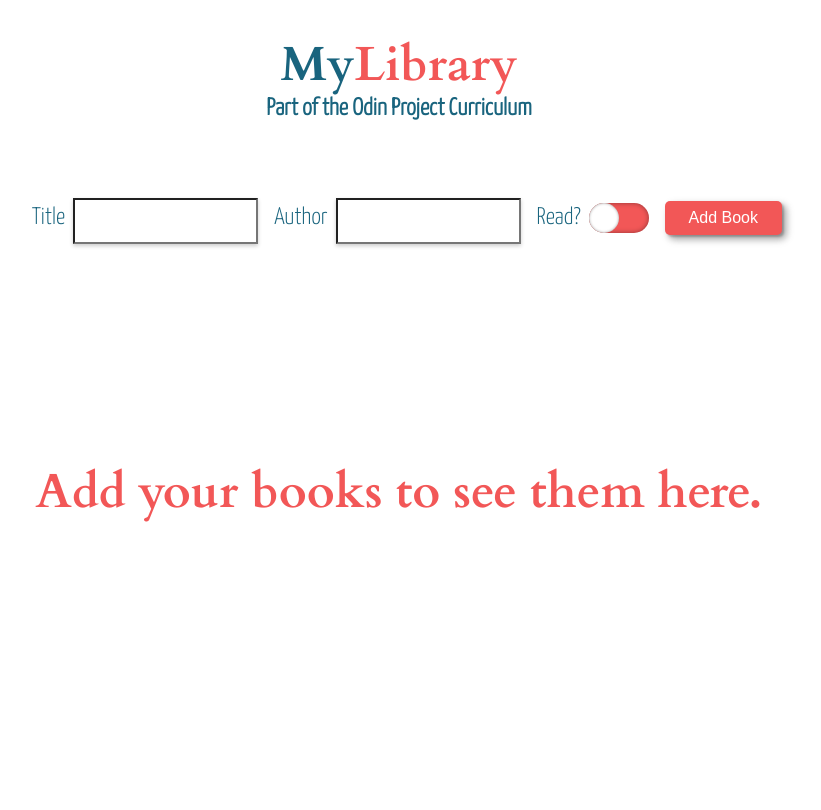
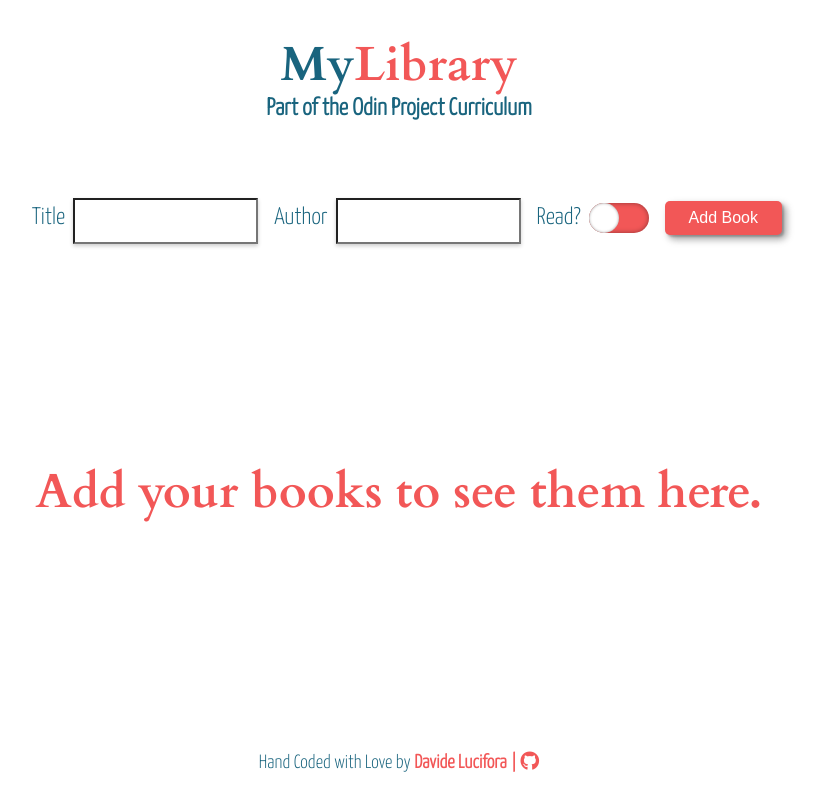
Before and after one commit to davidelucifora/library, a plain HTML site: page index.html in a window 1280 px wide. Shown: the whole page, without its empty margins (241-1062 px from the left). Drawn offline with Linux system fonts and the light colour scheme; a web font is replaced by a local one.

Commit message:
Add and style footer

```diff
--- a/index.html
+++ b/index.html
@@ -6,6 +6,7 @@
     <link rel="stylesheet" href="style.css">
     <link rel="preconnect" href="https://fonts.gstatic.com">
     <link href="https://fonts.googleapis.com/css2?family=Cardo:wght@700&family=Frank+Ruhl+Libre:wght@300&family=Yanone+Kaffeesatz:wght@300&display=swap" rel="stylesheet">
+    <script src="https://kit.fontawesome.com/16bfa91042.js" crossorigin="anonymous"></script>
 
 
     <title>MyLibrary</title>
@@ -49,7 +50,7 @@
 
         </div>
 
-
+        <footer><p>Hand Coded with Love by <a href="https://www.davidelucifora.com">Davide Lucifora | <a href="https://www.github.com/dalux21/"><i class="fab fa-github"></i></a></p></footer>
     </div>
     <script src="https://www.gstatic.com/firebasejs/8.2.4/firebase-app.js"></script>
     <script src="https://www.gstatic.com/firebasejs/8.2.4/firebase-database.js"></script>
--- a/style.css
+++ b/style.css
@@ -25,9 +25,8 @@ header > *{
 #container{
     display:flex;
     flex-flow:column;
-    height:90vh;
+    height:95vh;
     margin:2rem 1rem;
-
 }
 #input-book, form, .form-group, label, input{
 display:flex;
@@ -303,3 +302,19 @@ th.title-table{
         width:60vw;
     }
 }
+
+footer{
+    display:flex;
+    flex-direction:column;
+    margin-top:auto;
+    align-items:center;
+    bottom:0;
+    font-size:1.2rem;
+    color:var(--blue-sapphire)
+
+}
+footer a {
+    text-decoration:none;
+    color:var(--tart-orange);
+    font-weight:800;
+}
```
